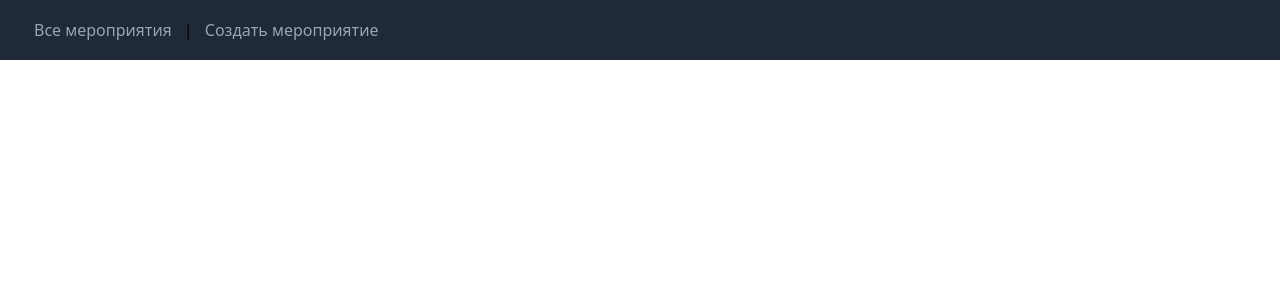
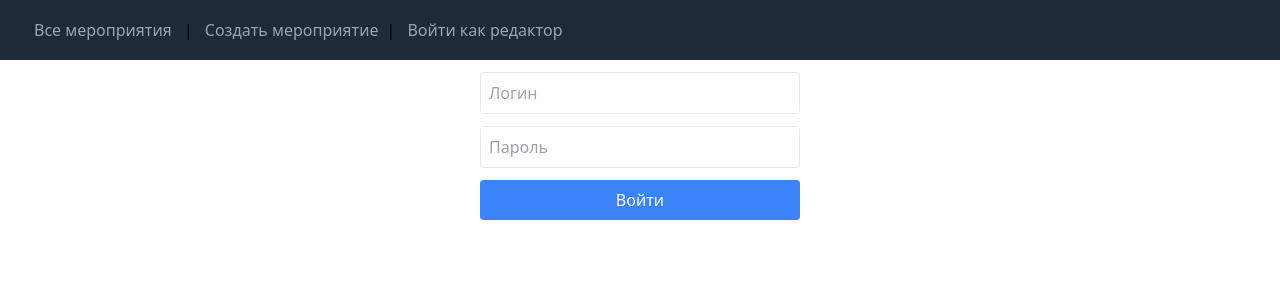
Before and after one commit to Poolryz/lysva-events-frontend, a Vue app: page /login in a window 1280 px wide. Shown: the top 300 px of the page. Built offline with nearby package versions, Linux system fonts and the light colour scheme.

Commit message:
Реализация логина без проверки с возвращением токена с сервера

```diff
--- a/src/components/HeaderComponent.vue
+++ b/src/components/HeaderComponent.vue
@@ -6,6 +6,9 @@
 					<router-link class="nav-link" to="/">Все мероприятия</router-link> |
 					<router-link class="nav-link" to="/create"
 						>Создать мероприятие</router-link
+					>|
+					<router-link class="nav-link" to="/login"
+						>Войти как редактор</router-link
 					>
 				</nav>
 			</div>
--- a/src/router/index.js
+++ b/src/router/index.js
@@ -1,15 +1,21 @@
-import { createRouter, createWebHistory } from 'vue-router';
-import EventsList from '../views/EventsList.vue';
-import CreateEvent from '../views/CreateEvent.vue';
+import { createRouter, createWebHistory } from "vue-router";
+import EventsList from "../views/EventsList.vue";
+import CreateEvent from "../views/CreateEvent.vue";
+import LoginPage from "../views/LoginPage.vue";
 
 const routes = [
-  { path: '/', component: EventsList },
-  { path: '/create', component: CreateEvent }
+	{ path: "/", component: EventsList },
+	{ path: "/create", component: CreateEvent },
+	{
+		path: "/login",
+		name: "Login",
+		component: LoginPage,
+	},
 ];
 
 const router = createRouter({
-  history: createWebHistory(),
-  routes
+	history: createWebHistory(),
+	routes,
 });
 
 export default router;
--- /dev/null
+++ b/src/views/LoginPage.vue
@@ -0,0 +1,67 @@
+<template>
+	<div>
+		<form @submit.prevent="loginSubmit" class="flex flex-col items-center">
+			<input
+				v-model="login"
+				type="text"
+				placeholder="Логин"
+				class="border p-2 w-1/4 rounded my-3"
+				required
+			/>
+			<input
+				v-model="password"
+				type="text"
+				placeholder="Пароль"
+				class="border p-2 w-1/4 rounded mb-3"
+				required
+			/>
+			<button type="submit" class="bg-blue-500 text-white p-2 rounded w-1/4">
+				Войти
+			</button>
+		</form>
+	</div>
+</template>
+
+<script>
+	import axios from "axios";
+	export default {
+		name: "LoginPage",
+		data() {
+			return {
+				login: "",
+				password: "",
+				showSuccessMessage: false, // Показывать или нет уведомление
+			};
+		},
+		methods: {
+			async loginSubmit() {
+				try {
+					// Отправляем запрос на сервер с логином и паролем
+					const response = await axios.post("http://localhost:3000/login", {
+						login: this.login,
+						password: this.password,
+					});
+
+					// Сохраняем токен на клиенте
+					const token = response.data.token;
+					localStorage.setItem("token", token);
+
+					// Сбросить форму
+					this.login = "";
+					this.password = "";
+
+					// Показать уведомление об успешном создании
+					this.showSuccessMessage = true;
+
+					// Автоматически скрыть уведомление через 3 секунды
+					setTimeout(() => {
+						this.showSuccessMessage = false;
+					}, 3000);
+				} catch (error) {
+					console.error("Ошибка при входе", error);
+				}
+			},
+		},
+	};
+</script>
+<style></style>
```
Also changed, not shown: src/App.vue (+5 -5 lines).
